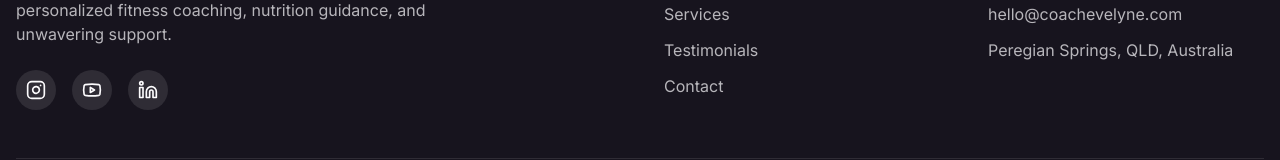
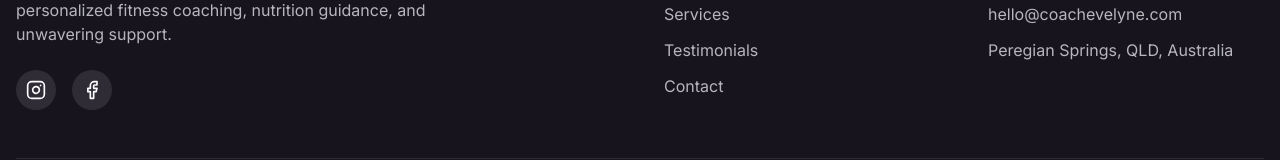
Before and after one commit to danielmackay/coach-evelyne, a Next.js app: page / in a window 1280 px wide. Shown: the part 5162-5322 px from the top of the page. Built offline with nearby package versions, Linux system fonts and the light colour scheme.

Commit message:
Removed unneeded socials

```diff
--- a/components/footer.tsx
+++ b/components/footer.tsx
@@ -1,12 +1,12 @@
 import Link from "next/link"
-import { Instagram, Facebook, Youtube, Linkedin } from "lucide-react"
+import { Instagram, Facebook } from "lucide-react"
 import { siteConfig } from "@/lib/config"
 
 const socialLinks = [
   { icon: Instagram, href: siteConfig.social.instagram, label: "Instagram" },
-  // { icon: Facebook, href: siteConfig.social.facebook, label: "Facebook" },
-  { icon: Youtube, href: siteConfig.social.youtube, label: "YouTube" },
-  { icon: Linkedin, href: siteConfig.social.linkedin, label: "LinkedIn" },
+  { icon: Facebook, href: siteConfig.social.facebook, label: "Facebook" },
+  // { icon: Youtube, href: siteConfig.social.youtube, label: "YouTube" },
+  // { icon: Linkedin, href: siteConfig.social.linkedin, label: "LinkedIn" },
 ]
 
 const footerLinks = [
```
